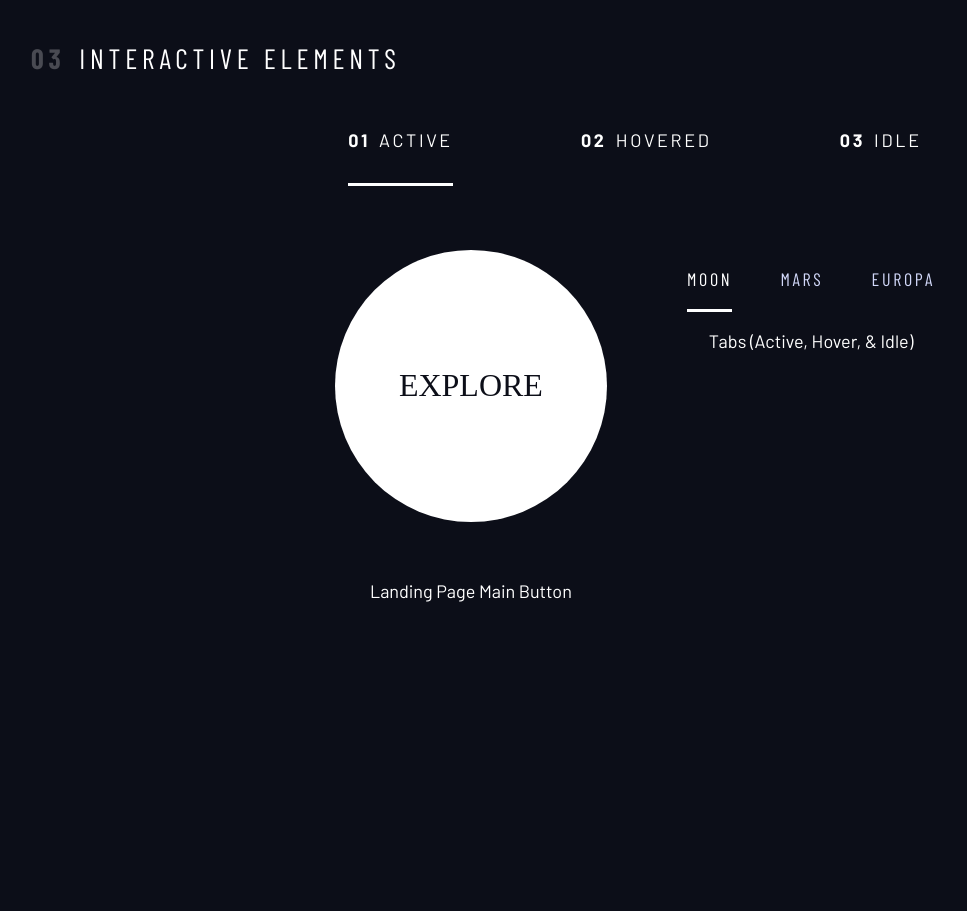
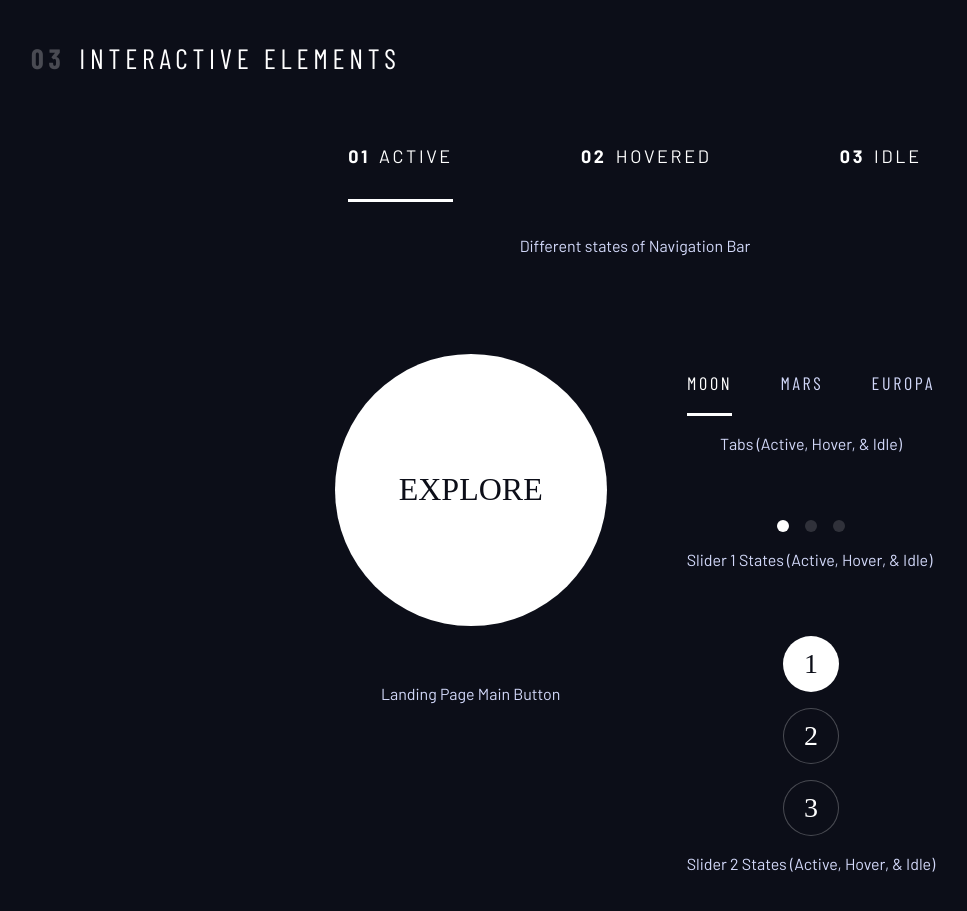
Before and after one commit to leahwho/space-tourism, a plain HTML site: page design-system.html in a window 1280 px wide. Shown: the part 1260-2171 px from the top of the page, without its empty margins (5-972 px from the left). Before the commit the page ends 2015 px from the top, so only its background shows below. Drawn offline with nearby package versions, Linux system fonts and the light colour scheme; a web font is replaced by a local one.

Commit message:
finalize design system page, css

```diff
--- a/design-system.html
+++ b/design-system.html
@@ -88,7 +88,8 @@
         <h2 class="numbered-title"><span>03</span> Interactive elements</h2>
 
         <!-- navigation -->
-        <div style="margin-top: 3rem;">
+        <div class="flex-columns" style="text-align: center;">
+          <div style="margin: 3rem 0;">
             <nav>
               <ul class="primary-navigation flex">
                 <li class="active"><a class="underline-indicators uppercase text-white letter-spacing-2" href="#"><span>01</span>Active</a>
@@ -97,15 +98,17 @@
               </ul>
             </nav>
           </div>
+          <p class='fs-300 text-light'>Different states of Navigation Bar</p>
+        </div>
 
         <div class="flex" style="gap: var(--gap, 5rem)">
           <div style="margin-top: 5rem; text-align: center;">
             <!-- explore button -->
             <a href='#' class='large-button bg-white text-dark ff-serif fs-600 uppercase'>Explore</a>
-            <p style='margin-top: 7vh;'>Landing Page Main Button</p>
+            <p class='fs-300 text-light' style='margin-top: 7vh;'>Landing Page Main Button</p>
           </div>
 
-          <div style="margin-bottom: 50vh">
+          <div class='flow' style="margin-bottom: 50vh; --flow-space: 4rem;" >
             <!-- Tabs -->
             <div class='flex-columns' style="margin-top: 10vh; text-align: center;">
               <div class="tab-list flex">
@@ -119,12 +122,28 @@
                   Europa
                 </button>
               </div>
-              <p>Tabs (Active, Hover, & Idle)</p>
+              <p class='fs-300 text-light'>Tabs (Active, Hover, & Idle)</p>
             </div>
+
             <!-- Dots -->
-
+            <div class='flex-columns'>
+              <div class="dot-indicators flex">
+                <button aria-selected="true" class='dot-button'><span class="screen-reader-only">Slide title</span></button>
+                <button aria-selected="false" class='dot-button'><span class="screen-reader-only">Slide title</span></button>
+                <button aria-selected="false" class='dot-button'><span class="screen-reader-only">Slide title</span></button>
+              </div>
+              <p class='fs-300 text-light'>Slider 1 States (Active, Hover, & Idle)</p>
+            </div>
 
             <!-- Numbers -->
+            <div class="flex-columns" style="align-items: center;">
+              <div class="number-indicators flex-columns">
+                <button aria-selected="true" class='number-button'><span class='fs-500 ff-serif'>1</span></button>
+                <button aria-selected="false" class='number-button'><span class='fs-500 ff-serif'>2</span></button>
+                <button aria-selected="false" class='number-button'><span class='fs-500 ff-serif'>3</span></button>
+              </div>
+              <p class='fs-300 text-light'>Slider 2 States (Active, Hover, & Idle)</p>
+            </div>
           </div>
         </div>
 
--- a/index.css
+++ b/index.css
@@ -284,3 +284,41 @@ p {
   color: hsl( var(--clr-white) / 1);
   border-color: hsl( var(--clr-white) / 1);
 }
+
+.dot-button {
+  cursor: pointer;
+  border: none;
+  background-color: hsl( var(--clr-white) / .15);
+  text-decoration: none;
+  aspect-ratio: 1;
+  border-radius: 50%;
+}
+
+.dot-button:hover,
+.dot-button:focus {
+  background-color: hsl( var(--clr-white) / .5);
+}
+
+.dot-button[aria-selected="true"] {
+  background-color: hsl( var(--clr-white) / 1);
+}
+
+.number-button {
+  background-color: hsl(var(--clr-dark));
+  border: 1.5px solid hsl(var(--clr-white) / 0.25);
+  border-radius: 50%;
+  color: hsl(var(--clr-white));
+  cursor: pointer;
+  width: 3.5rem;
+  height: 3.5rem;
+}
+
+.number-indicators > [aria-selected="true"] {
+  color: hsl( var(--clr-dark) / 1);
+  background-color: hsl( var(--clr-white) / 1);
+}
+
+.number-button:hover,
+.number-button:focus {
+  border-color: hsl( var(--clr-white) )
+}
```
Lines whose indentation alone changed are shown as unchanged.
